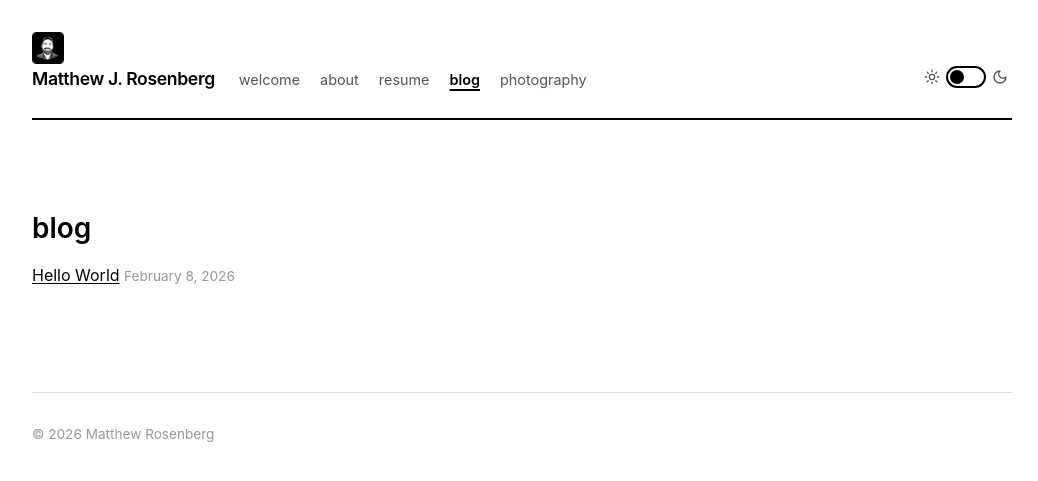
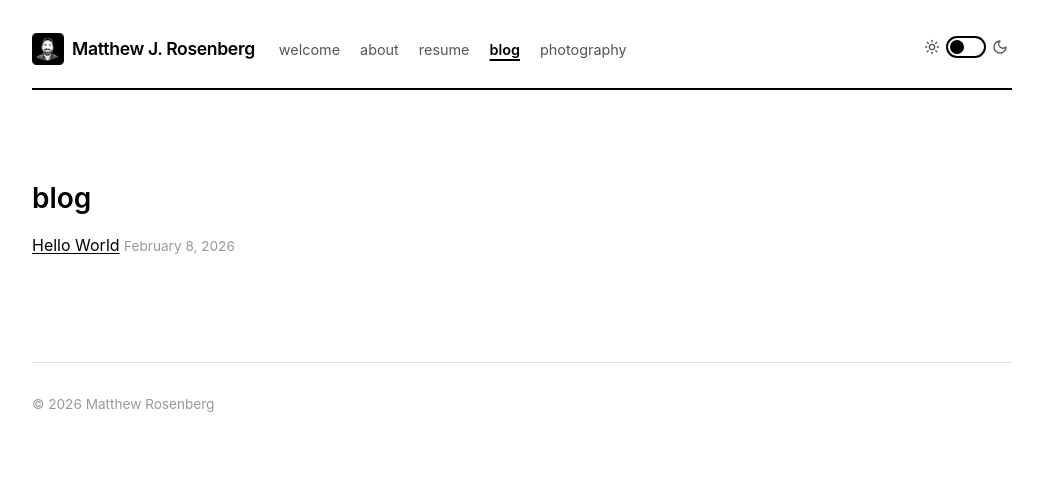
Before and after one commit to mattjrosenberg/mattjrosenberg.com, a Jekyll site: the page built from _pages/blog.md, in a window 1280 px wide. Shown: the top 481 px of the page, without its empty margins (118-1156 px from the left). Built offline with Jekyll 4.4.1, drawn with Linux system fonts in a browser that asks for light colours.

Commit message:
Fix nav: absolutely position avatar so text drives baseline
Co-Authored-By: Claude Opus 4.6 <noreply@anthropic.com>

```diff
--- a/assets/css/style.css
+++ b/assets/css/style.css
@@ -167,6 +167,11 @@ nav {
   flex-wrap: wrap;
 }
 
+.site-title {
+  position: relative;
+  padding-left: 40px;
+}
+
 .site-title a {
   text-decoration: none;
   font-size: 1.1em;
@@ -174,12 +179,14 @@ nav {
 }
 
 .nav-avatar {
+  position: absolute;
+  left: 0;
+  top: 50%;
+  transform: translateY(-50%);
   width: 32px;
   height: 32px;
   border-radius: 4px;
   border: 1px solid var(--border-color);
-  vertical-align: middle;
-  margin-right: 0.5em;
 }
 
 .site-title a:hover {
```
